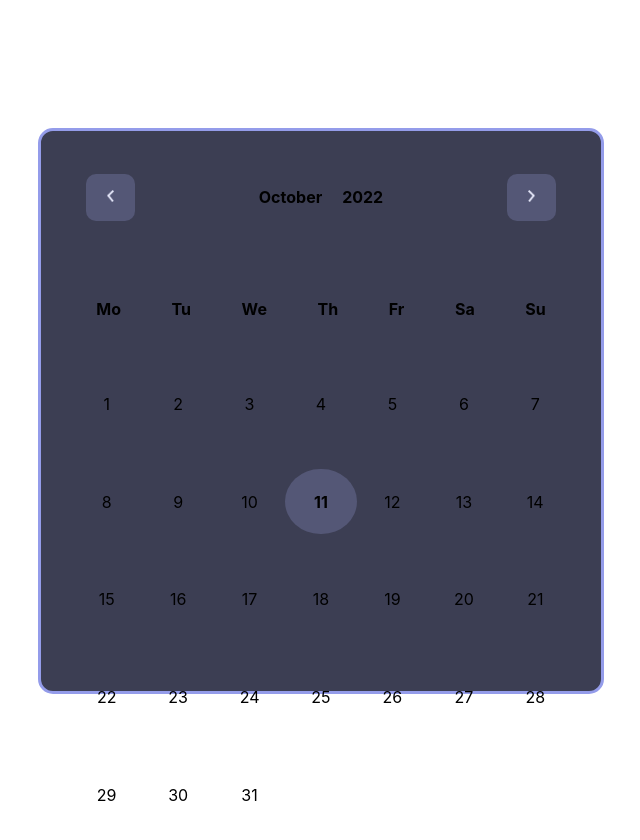
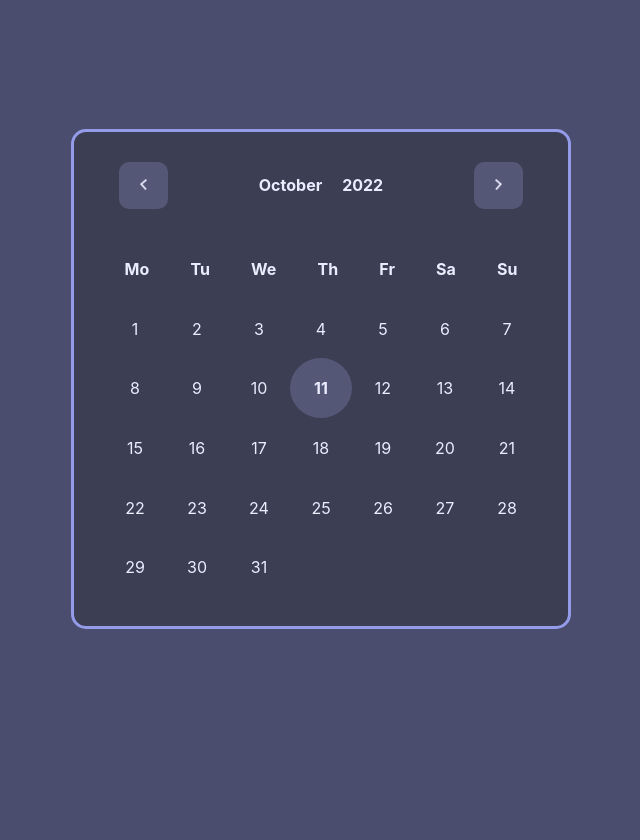
Before and after one commit to NARUDESIGNS/date-peeker, a React (Create React App) app: page / in a window 1280 px wide. Shown: the top 840 px of the page, without its empty margins (319-959 px from the left). After the commit the page ends 800 px from the top, so only its background shows below. Built offline with nearby package versions, Linux system fonts and the light colour scheme.

Commit message:
styled default calendar view UI

```diff
--- a/src/App.css
+++ b/src/App.css
@@ -1,3 +1,3 @@
 .App {
-  text-align: center;
+  padding: 1px;
 }
--- a/src/index.css
+++ b/src/index.css
@@ -1,3 +1,9 @@
+* {
+  margin: 0;
+  padding: 0;
+  box-sizing: border-box;
+}
+
 body {
   margin: 0;
   font-family: -apple-system, BlinkMacSystemFont, 'Segoe UI', 'Roboto', 'Oxygen',
@@ -5,9 +11,11 @@ body {
     sans-serif;
   -webkit-font-smoothing: antialiased;
   -moz-osx-font-smoothing: grayscale;
+  color: #EBEDFF;
+  background-color: #4A4D6E;
 }
 
 code {
   font-family: source-code-pro, Menlo, Monaco, Consolas, 'Courier New',
-    monospace;
+  monospace;
 }
```
